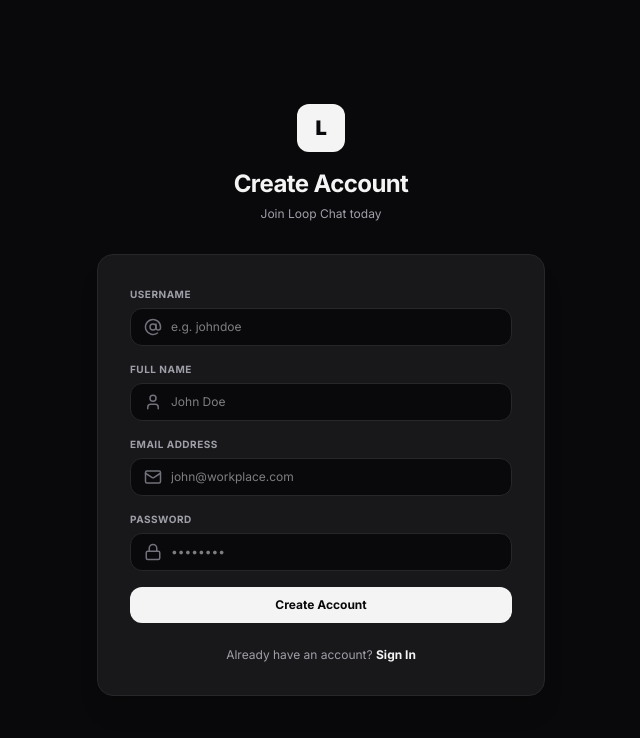
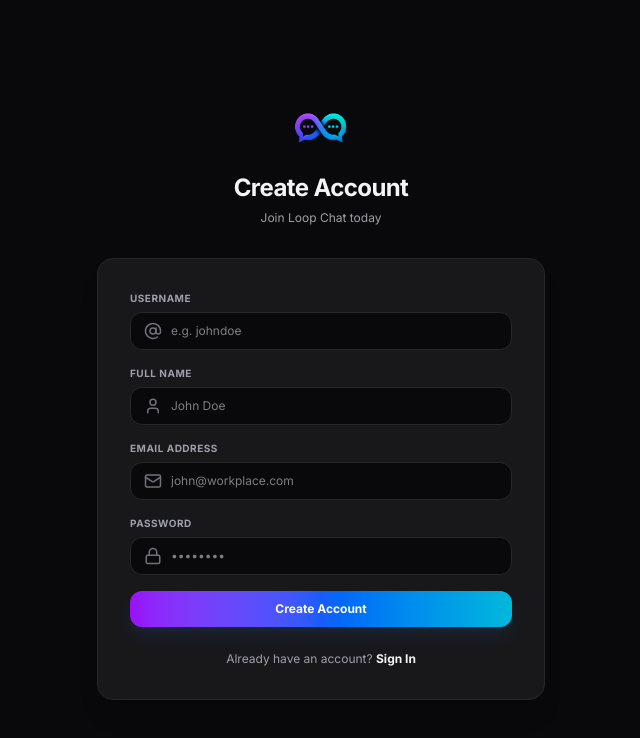
Before and after one commit to Gothxam/loop-chat, a Next.js app in the folder client/: page /register in a window 1280 px wide. Shown: the top 738 px of the page, without its empty margins (319-959 px from the left). Built offline with nearby package versions, Linux system fonts and the light colour scheme; no server answers.

Commit message:
feat: replace hardcoded text logo with custom brand icon and add theme gradient accents

```diff
--- a/client/src/app/login/page.tsx
+++ b/client/src/app/login/page.tsx
@@ -74,8 +74,8 @@
       {/* Container */}
       <div className="w-full max-w-md animate-slide-up">
         <div className="text-center mb-8">
-          <div className="inline-flex items-center justify-center w-12 h-12 rounded-xl bg-zinc-100 mb-4 select-none">
-            <span className="text-zinc-950 font-black text-xl tracking-tight">L</span>
+          <div className="inline-flex items-center justify-center w-14 h-14 mb-4 select-none">
+            <img src="/icon.png" className="w-full h-full object-contain" alt="Loop Logo" />
           </div>
           <h1 className="text-2xl font-bold tracking-tight text-zinc-100">Welcome Back</h1>
           <p className="mt-1.5 text-xs text-zinc-400">Sign in to your Loop Chat account</p>
@@ -141,10 +141,10 @@
             <button
               type="submit"
               disabled={loading}
-              className="w-full mt-2 bg-zinc-100 hover:bg-zinc-200 text-zinc-950 font-bold py-2.5 px-4 rounded-xl text-xs transition-all flex items-center justify-center disabled:opacity-50 disabled:cursor-not-allowed hover:scale-[1.005] active:scale-[0.995]"
+              className="w-full mt-2 bg-gradient-to-r from-purple-600 via-blue-600 to-cyan-500 hover:from-purple-500 hover:via-blue-500 hover:to-cyan-400 text-white font-bold py-2.5 px-4 rounded-xl text-xs transition-all flex items-center justify-center disabled:opacity-50 disabled:cursor-not-allowed shadow-lg shadow-blue-500/10 hover:shadow-blue-500/20 hover:scale-[1.005] active:scale-[0.995]"
             >
               {loading ? (
-                <div className="w-4 h-4 border-2 border-zinc-950/20 border-t-zinc-950 rounded-full animate-spin" />
+                <div className="w-4 h-4 border-2 border-white/20 border-t-white rounded-full animate-spin" />
               ) : (
                 'Sign In'
               )}
--- a/client/src/app/register/page.tsx
+++ b/client/src/app/register/page.tsx
@@ -86,8 +86,8 @@
       {/* Container */}
       <div className="w-full max-w-md animate-slide-up">
         <div className="text-center mb-8">
-          <div className="inline-flex items-center justify-center w-12 h-12 rounded-xl bg-zinc-100 mb-4 select-none">
-            <span className="text-zinc-950 font-black text-xl tracking-tight">L</span>
+          <div className="inline-flex items-center justify-center w-14 h-14 mb-4 select-none">
+            <img src="/icon.png" className="w-full h-full object-contain" alt="Loop Logo" />
           </div>
           <h1 className="text-2xl font-bold tracking-tight text-zinc-100">Create Account</h1>
           <p className="mt-1.5 text-xs text-zinc-400">Join Loop Chat today</p>
@@ -199,10 +199,10 @@
             <button
               type="submit"
               disabled={loading}
-              className="w-full mt-3 bg-zinc-100 hover:bg-zinc-200 text-zinc-950 font-bold py-2.5 px-4 rounded-xl text-xs transition-all flex items-center justify-center disabled:opacity-50 disabled:cursor-not-allowed hover:scale-[1.005] active:scale-[0.995]"
+              className="w-full mt-3 bg-gradient-to-r from-purple-600 via-blue-600 to-cyan-500 hover:from-purple-500 hover:via-blue-500 hover:to-cyan-400 text-white font-bold py-2.5 px-4 rounded-xl text-xs transition-all flex items-center justify-center disabled:opacity-50 disabled:cursor-not-allowed shadow-lg shadow-blue-500/10 hover:shadow-blue-500/20 hover:scale-[1.005] active:scale-[0.995]"
             >
               {loading ? (
-                <div className="w-4 h-4 border-2 border-zinc-950/20 border-t-zinc-950 rounded-full animate-spin" />
+                <div className="w-4 h-4 border-2 border-white/20 border-t-white rounded-full animate-spin" />
               ) : (
                 'Create Account'
               )}
--- a/client/src/components/ChatArea.tsx
+++ b/client/src/components/ChatArea.tsx
@@ -244,8 +244,10 @@
   if (!activeChatId) {
     return (
       <div className="hidden md:flex flex-1 h-full flex-col items-center justify-center bg-zinc-950 text-zinc-500">
-        <div className="inline-flex items-center justify-center w-20 h-20 rounded-2xl bg-zinc-900 border border-zinc-800 mb-6 shadow-xl">
-          <span className="text-zinc-100 font-extrabold text-4xl tracking-wider select-none">L</span>
+        <div className="relative inline-flex items-center justify-center w-20 h-20 mb-6 select-none animate-pulse">
+          {/* Subtle logo background glow matching brand colors */}
+          <div className="absolute inset-0 bg-gradient-to-tr from-purple-600/10 via-blue-600/5 to-cyan-500/10 blur-xl rounded-full" />
+          <img src="/icon.png" className="relative w-16 h-16 object-contain" alt="Loop Logo" />
         </div>
         <h3 className="text-lg font-bold text-zinc-300 mb-1">Your Loop Messaging Hub</h3>
         <p className="text-sm text-zinc-550 max-w-sm text-center">
--- a/client/src/components/Sidebar.tsx
+++ b/client/src/components/Sidebar.tsx
@@ -173,7 +173,7 @@
                 onClick={() => handleSelectChat(chat._id)}
                 className={`w-full flex items-center gap-3 p-3 rounded-xl text-left border transition-all ${
                   isActive
-                    ? 'bg-zinc-900 border-zinc-800/80 text-white'
+                    ? 'bg-zinc-900 border-zinc-800/80 border-l-2 border-l-purple-500 text-white pl-[10px]'
                     : 'bg-transparent border-transparent hover:bg-zinc-900/40 text-zinc-300'
                 }`}
               >
--- a/client/src/components/TitleBar.tsx
+++ b/client/src/components/TitleBar.tsx
@@ -17,9 +17,7 @@
   return (
     <div className="w-full h-9 bg-zinc-950 border-b border-zinc-900 flex items-center justify-between px-4 select-none [-webkit-app-region:drag] shrink-0 z-50">
       <div className="flex items-center gap-2">
-        <div className="w-4 h-4 rounded bg-zinc-900 border border-zinc-800 flex items-center justify-center">
-          <span className="text-[9px] font-extrabold text-white leading-none">L</span>
-        </div>
+        <img src="/icon.png" className="w-4.5 h-4.5 object-contain" alt="Loop" />
         <span className="text-xs font-semibold text-zinc-300">Loop Chat</span>
       </div>
 
```
